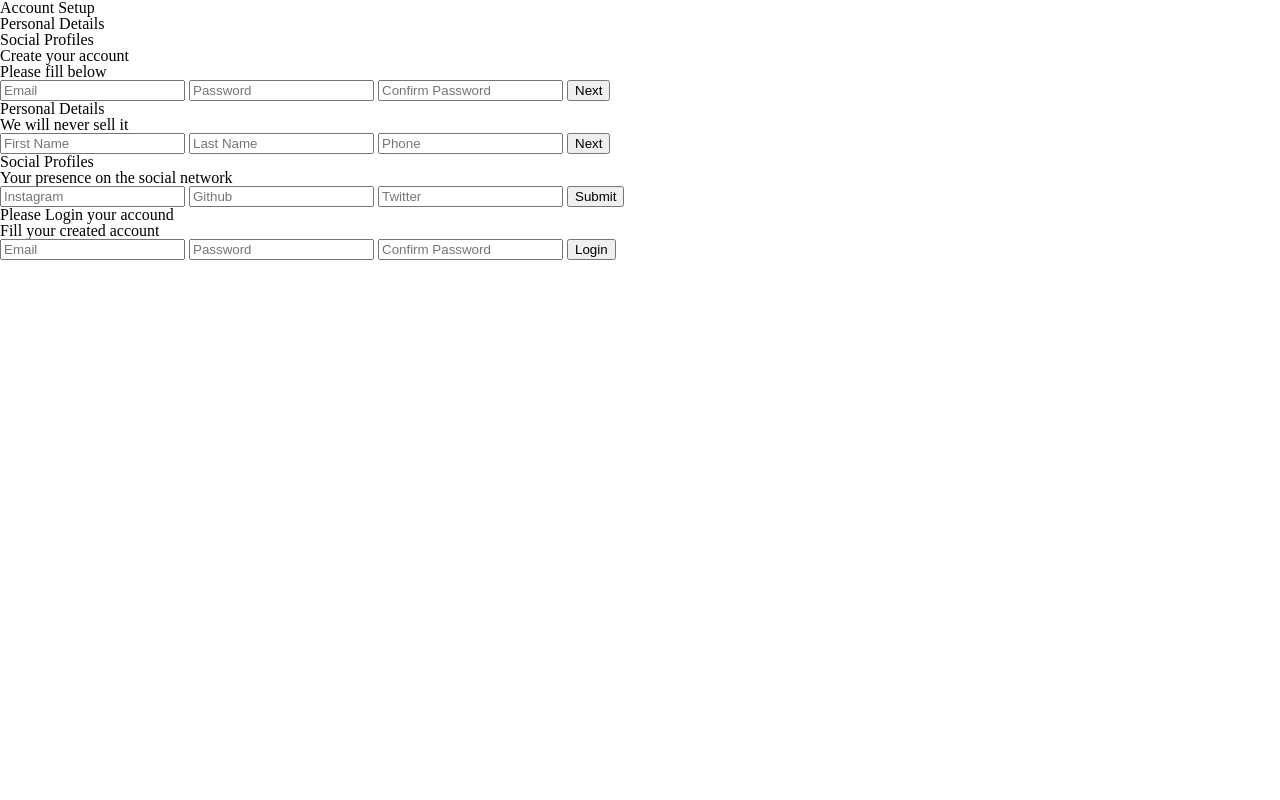
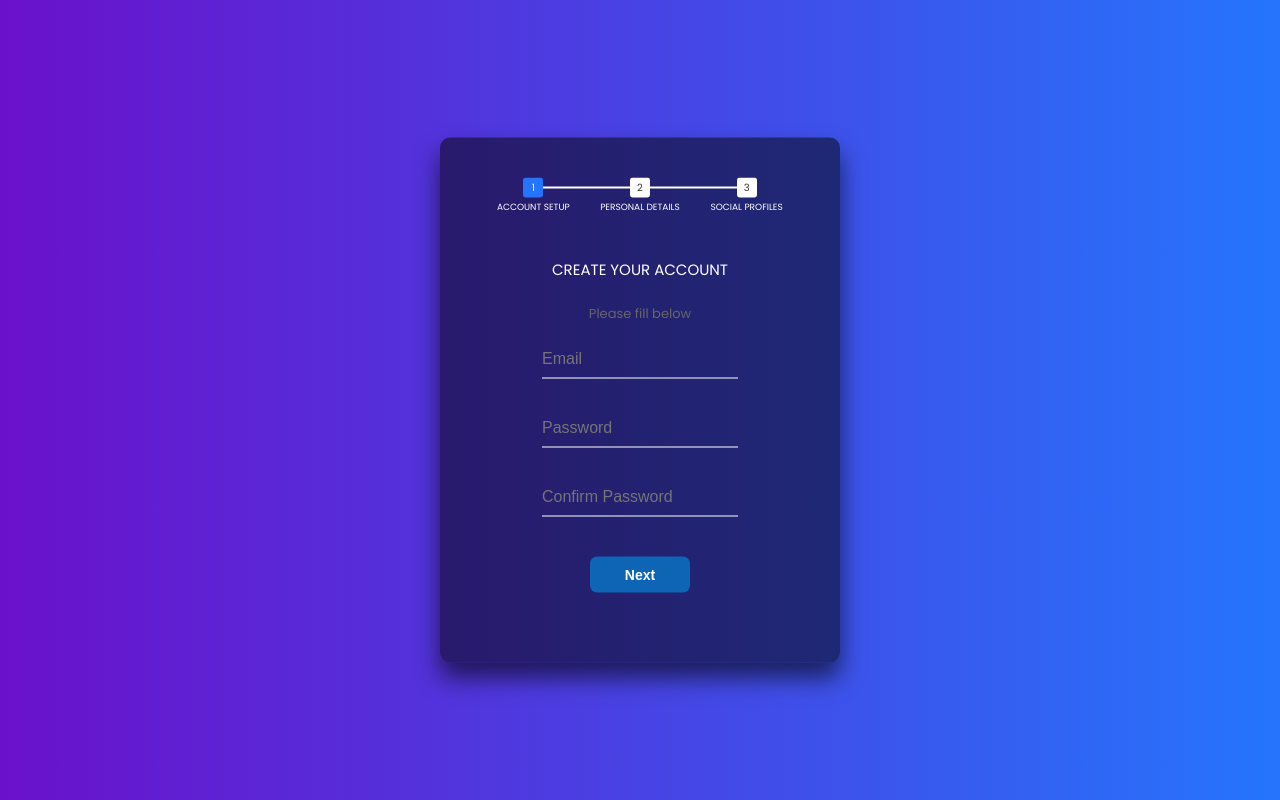
Before and after one commit to RolAxcel/GRA, a plain HTML site: page index.html in a window 1280 px wide. Drawn offline with nearby package versions, Linux system fonts and the light colour scheme; the site is published under a folder, as on GitHub Pages, so addresses that start at the root find nothing.

Commit message:
Update index.html

```diff
--- a/index.html
+++ b/index.html
@@ -5,7 +5,7 @@
   <title>Register</title>
   <meta charset="utf-8">
   <meta name="viewport" content="width=device-width, initial-scale=1, shrink-to-fit=no">
-  <link href="/main/style.css" rel="stylesheet">
+  <link href="./main/style.css" rel="stylesheet">
   <link rel="stylesheet" href="https://cdnjs.cloudflare.com/ajax/libs/meyer-reset/2.0/reset.min.css">
 </head>
 
@@ -56,7 +56,7 @@
   </div>
   <script src="//cdnjs.cloudflare.com/ajax/libs/jquery/2.1.3/jquery.min.js"></script>
   <script src="//cdnjs.cloudflare.com/ajax/libs/jquery-easing/1.3/jquery.easing.min.js"></script>
-  <script src="/main/script.js"></script>
-  <script src="/main/accountCreation.js"></script>
+  <script src="./main/script.js"></script>
+  <script src="./main/accountCreation.js"></script>
 </body>
 </html>
```
